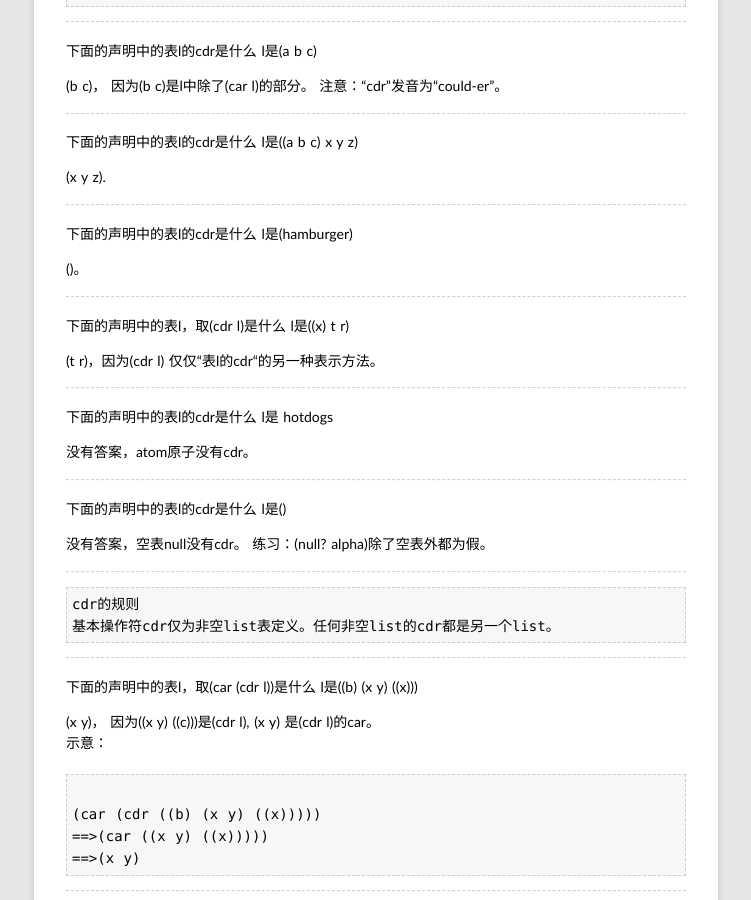
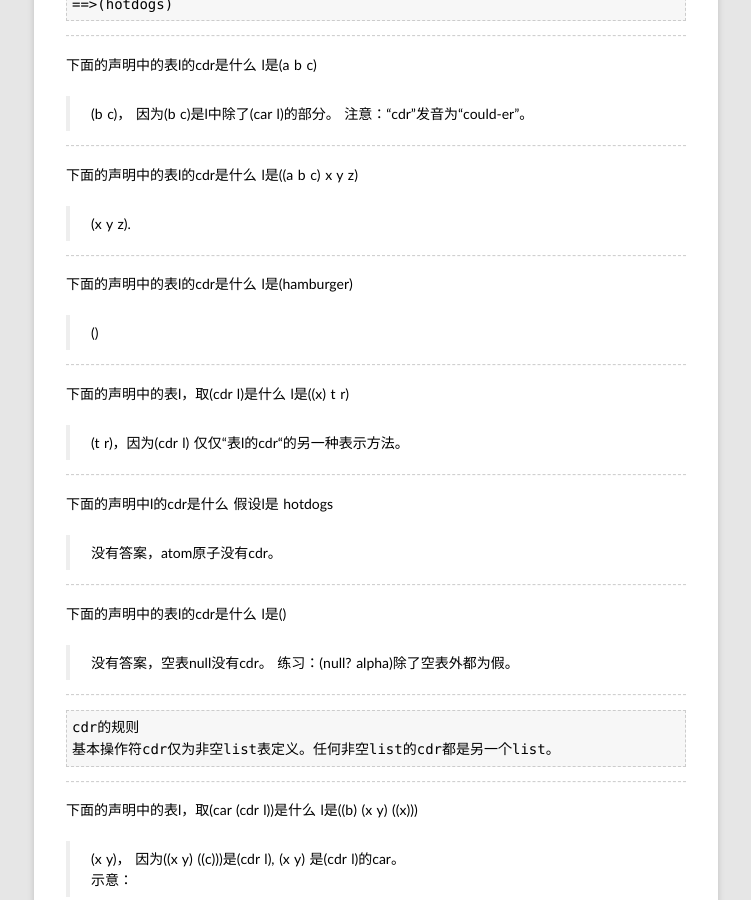
Before and after one commit to rhuichao/uternet.github.io, a Jekyll site: the page built from TLS/01.md, in a window 1280 px wide and 900 px high, scrolled down 3747 px. Shown: the whole window, without its empty margins (264-1015 px from the left). Built offline with Jekyll 4.4.1, drawn with Linux system fonts in a browser that asks for light colours; some web fonts are replaced; Markdown is read by kramdown in place of the engine named in the settings.

Commit message:
new document posted

```diff
--- a/TLS/01.md
+++ b/TLS/01.md
@@ -194,7 +194,7 @@ l是(((hotdogs)) (and) (picle) relish)
 下面的声明中的表l的(car (car l))是什么
 l是(((hotdogs)) (and))
 
-(hotdogs)。示意为：
+>(hotdogs)。示意为：
 
     (car (car (((hotdogs)) (and))))
     ==>(car ((hotdogs)) )
@@ -205,15 +205,15 @@ l是(((hotdogs)) (and))
 下面的声明中的表l的cdr是什么
 l是(a b c)
 
-(b c)， 因为(b c)是l中除了(car l)的部分。
-注意：“cdr”发音为“could-er”。
+>(b c)， 因为(b c)是l中除了(car l)的部分。
+>注意：“cdr”发音为“could-er”。
 
 ------------------
 
 下面的声明中的表l的cdr是什么
 l是((a b c) x y z)
 
-(x y z).
+>(x y z).
 
 ------------------
 
@@ -221,7 +221,7 @@ l是((a b c) x y z)
 下面的声明中的表l的cdr是什么
 l是(hamburger)
 
-()。
+>()
 
 ------------------
 
@@ -229,22 +229,22 @@ l是(hamburger)
 下面的声明中的表l，取(cdr l)是什么
 l是((x) t r)
 
-(t r)，因为(cdr l) 仅仅“表l的cdr“的另一种表示方法。
+>(t r)，因为(cdr l) 仅仅“表l的cdr“的另一种表示方法。
 
 ------------------
 
-下面的声明中的表l的cdr是什么
-l是 hotdogs
+下面的声明中l的cdr是什么
+假设l是 hotdogs
 
-没有答案，atom原子没有cdr。
+>没有答案，atom原子没有cdr。
 
 ------------------
 
 下面的声明中的表l的cdr是什么
 l是()
 
-没有答案，空表null没有cdr。
-练习：(null? alpha)除了空表外都为假。
+>没有答案，空表null没有cdr。
+>练习：(null? alpha)除了空表外都为假。
 
 ------------------
 
@@ -256,8 +256,8 @@ l是()
 下面的声明中的表l，取(car (cdr l))是什么
 l是((b) (x y) ((x)))
 
-(x y)， 因为((x y) ((c)))是(cdr l), (x y) 是(cdr l)的car。
-示意：
+>(x y)， 因为((x y) ((c)))是(cdr l), (x y) 是(cdr l)的car。
+>示意：
 
 <pre><code>
 (car (cdr ((b) (x y) ((x)))))
@@ -270,7 +270,7 @@ l是((b) (x y) ((x)))
 下面的声明中的表l，取(cdr (cdr l)) 是什么
 l是((b) (x y) ((x)))
 
-(((x))), 因为((x y) ((c)))是(cdr l)，而(x y)是(cdr l)的car。
+>(((x))), 因为((x y) ((c)))是(cdr l)，而(x y)是(cdr l)的car。
 示意：
 
     (cdr (cdr ((b) (x y) ((x)))))
@@ -282,20 +282,20 @@ l是((b) (x y) ((x)))
 下面的声明中的表l，取(cdr (car l))
 l是(a (b (c)) d)
 
-没有答案，因为(cdr l)是一个atom原子，它不能取cdr了。
+>没有答案，因为(cdr l)是一个atom原子，它不能取cdr了。
 
 ------------------
 
 car 的参数可以是什么
 
-任何非空list表。
+>任何非空list表。
 
-
+------------------
 
 cdr 的参数可以是什么
 任何非空list表。
 
-
+------------------
 
 假设a是 peanut，l是(butter and jelly)，那么a和l的cons(这通常写作"(cons a l)"，读作把atom原子a cons到list表l上)是什么
 
@@ -304,7 +304,7 @@ cdr 的参数可以是什么
    (cons a (butter and jelly)
 ==>(peanut (butter and jelly)
 
-
+------------------
 
 假设s是(banana and)，l是(peanut butter and jelly)，那么把scons到l上是什么
 
@@ -313,7 +313,7 @@ cdr 的参数可以是什么
    (cons (banana and)    (peanut butter and jelly) )
 ==>     ((banana and)     peanut butter and jelly)
 
-
+------------------
 
 假设s是((help) this)，l是(is very ((hard) to learn))，那么(cons s l) 是什么
 
@@ -322,32 +322,33 @@ cdr 的参数可以是什么
    (cons ((help) this)    (is very ((hard) to learn)) )
 ==>     (((help) this)     is very ((hard) to learn))
 
-
+------------------
 
 
 cons 的参数可以是什么
 
 cons带两个参数，第一个可以是任何 S-expression，第二个是任意list表。
 
-
+------------------
 
 
 假设s是 (a b (c)， l是()，那么 (cons s l) 是什么
 
 ((aa b (c)))
 
-
+------------------
 
 假设s是 a， l是()，那么 (cons s l) 是什么
 
 (a)
 
-
+------------------
 
 假设s是 ((a b c))， l是b，那么 (cons s l) 是什么
 
 没有答案，因为l不是list不能cons。
 
+------------------
 
 ;;;;;;;;;;;;;;;;;;;;;;;;;;;;;;;;;;;;;;;;;;;;;;;;;;
 cons的规则
@@ -356,7 +357,7 @@ cons的规则
 ;;;;;;;;;;;;;;;;;;;;;;;;;;;;;;;;;;;;;;;;;;;;;;;;;;
 
 
-
+------------------
 
 假设s是a，l是((b) c d)，那么(cons s (car l))是什么
 
@@ -366,7 +367,7 @@ cons的规则
 ==>(cons a       (b)       )
 ==>     (a        b)
 
-
+------------------
 
 
 假设s是a，l是((b) c d)，那么(cons s (cdr l))是什么
@@ -377,33 +378,33 @@ cons的规则
 ==>(cons a      (    c d)  )
 ==>     (a           c d)
 
-
+------------------
 
 
 假设l是()，那么l是null list表，对么
 
 是的，因为它是一个含有0个 S-expression表达式的list列表。
 
-
+------------------
 
 (null? (quote ()) 是什么
 
 true真。因为(quote())是空表null的写法。
 注：L：空表可以是()或者'(),S:可以是'()。是否是空表，L：null。
 
-
+------------------
 
 假设l是(a b c)，那么(null? l)是真还是假
 
 假。L是非空集。
 
-
+------------------
 
 假设A是SPAGHETI，那么(NULL? A)是真还是假
 
 没有答案，ATOM原子没有真假。
 
-
+------------------
 
 ;;;;;;;;;;;;;;;;;;;;;;;;;;;;;;;;;;;;;;;;;;;;;;;;;;
 Null的规则
@@ -411,14 +412,14 @@ Null的规则
 基本操作符null?仅仅为list表定义
 ;;;;;;;;;;;;;;;;;;;;;;;;;;;;;;;;;;;;;;;;;;;;;;;;;;
 
-
+------------------
 
 假如s是harry，那么s是否是atom原子
 
 真。因为harry是字母开始的字符串。
 
 
-
+------------------
 
 如果 s 是 harrry 那么(atom? s)是什么
 
@@ -430,19 +431,19 @@ S:(define atom?
     (lambda (x)
         (and (not (pair? x)) (not （null? x))))
 
-
+------------------
 
 假如s是 (Harry had a heap of apples)，那么 (atom? s) 是真是假
 
 假。因为s是一个list表。
 
-
+------------------
 
 atom？有几个参数
 
 一个。这个参数可以是任意 S-expression。
 
-
+------------------
 
 假如s是 (Harry had a heap of apples)，那么 (atom? (car l)) 是真是假
 
@@ -452,7 +453,7 @@ atom？有几个参数
 ==>(atom?       Harry                      )
 ==>true
 
-
+------------------
 
 假如s是 (Harry had a heap of apples)，那么 (atom? (cdr l)) 是真是假
 
@@ -462,7 +463,7 @@ atom？有几个参数
 ==>(atom?            (had a heap of apples)   )
 ==>false
 
-
+------------------
 
 假如s是 (swing low sweet cherry oat) ，那么 (atom? (car (cdr l))) 是真是假
 真。
@@ -472,6 +473,7 @@ atom？有几个参数
 ==>(atom?                  low                 )  )
 ==>true
 
+------------------
 
 假如s是 (swing (low sweet) cherry oat) ，那么 (atom? (car (cdr l))) 是真是假
 
@@ -482,13 +484,13 @@ atom？有几个参数
 ==>(atom?                  (low sweet)              )
 ==>false
 
-
+------------------
 
 假如 a1是 Harry，a2是 Harry，那么 a1和a2 是否相等
 
 真。因为a1和a2完全相同。
 
-
+------------------
 
 
 假如 a1是 Harry，a2是 Harry，那么 (eq? a1 a2) 是真还是假
@@ -496,27 +498,27 @@ atom？有几个参数
 真。因为 (eq? a1 a2) 是另外一种表达”a1和a2是否是同一个非数值atom原子“的方式。
 注：Lisp：eq
 
-
+------------------
 
 
 假如 a1是 margarine，a2是 butter，那么 (eq? a1 a2) 是真还是假
 
 假。a1和a2不同。
 
-
+------------------
 
 eq?需要多少参数？各是什么？
 
 两个参数，都是非数值atom原子。
 
-
+------------------
 
 假设l1是()，l2是 (strawberry)，那么 (eq? l1 l2)是真还是假
 
 没有答案，()和(strawberry)是list表。
 注：实际当中是可以作为eq？的参数的。
 
-
+------------------
 
 
 假设n1是6，n2是7，那么 (eq? n1 n2)是真还是假
@@ -524,30 +526,30 @@ eq?需要多少参数？各是什么？
 没有答案，因为两个参数是数字。
 注：实际当中是可以作为eq？的参数的。
 
-
+------------------
 ;;;;;;;;;;;;;;;;;;;;;;;;;;;;;;;;;;;;;;;;;;;;;;;;;;
 eq？的规则
 基本操作符eq？带有两个参数，两个都是非空数值的atom原子
 ;;;;;;;;;;;;;;;;;;;;;;;;;;;;;;;;;;;;;;;;;;;;;;;;;;
 
-
+------------------
 
 
 假设l是 (Mary had a little lamb chop)，a是 Mary，那么(eq? (car l) a) 是真还是假
 
 真。
 
-
+------------------
 
 
 假设l是 (soured milk)，a是 Mary，那么(eq? (cdr l) a) 是真还是假
 
 没有答案。
 
-
+------------------
 
 假设l是 (beans beans we need jelly beans)，(eq?(car l) (car (cdr l))) 是真还是假
 
 真。因为这是在比较list表中的第一个和第二个atom原子。
 
-==>现在去，做出自己的花生酱果冻三明治<==
+<center>==>现在去，做出自己的花生酱果冻三明治<==</center>
```
